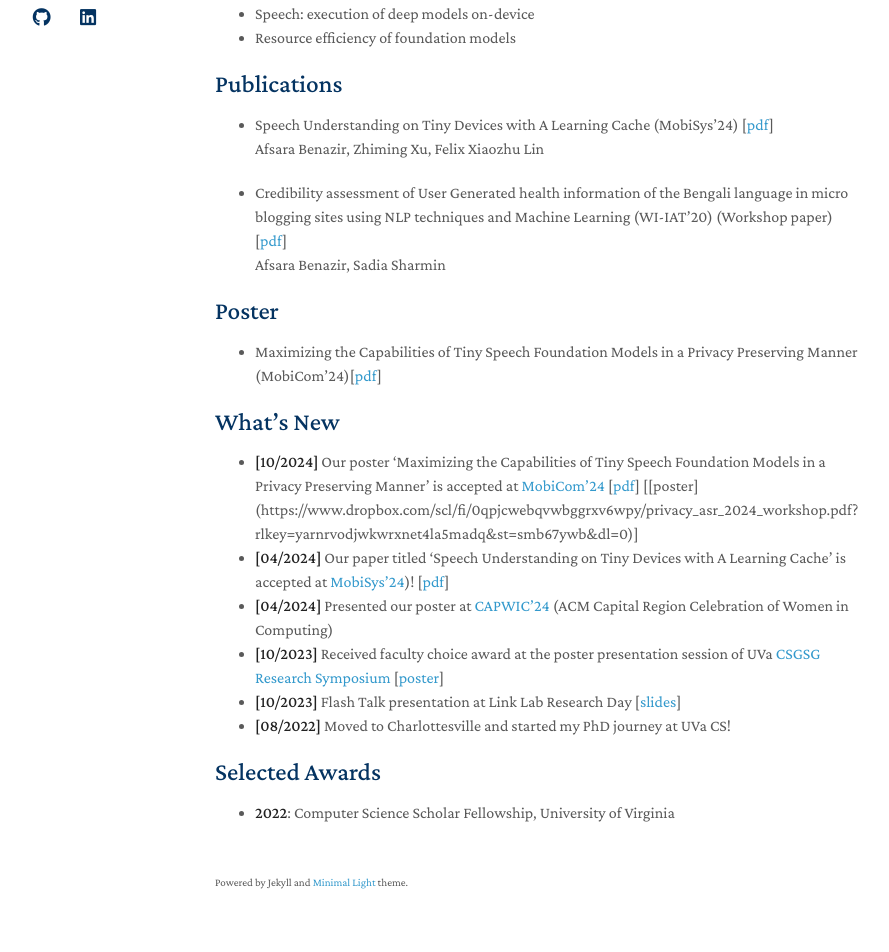
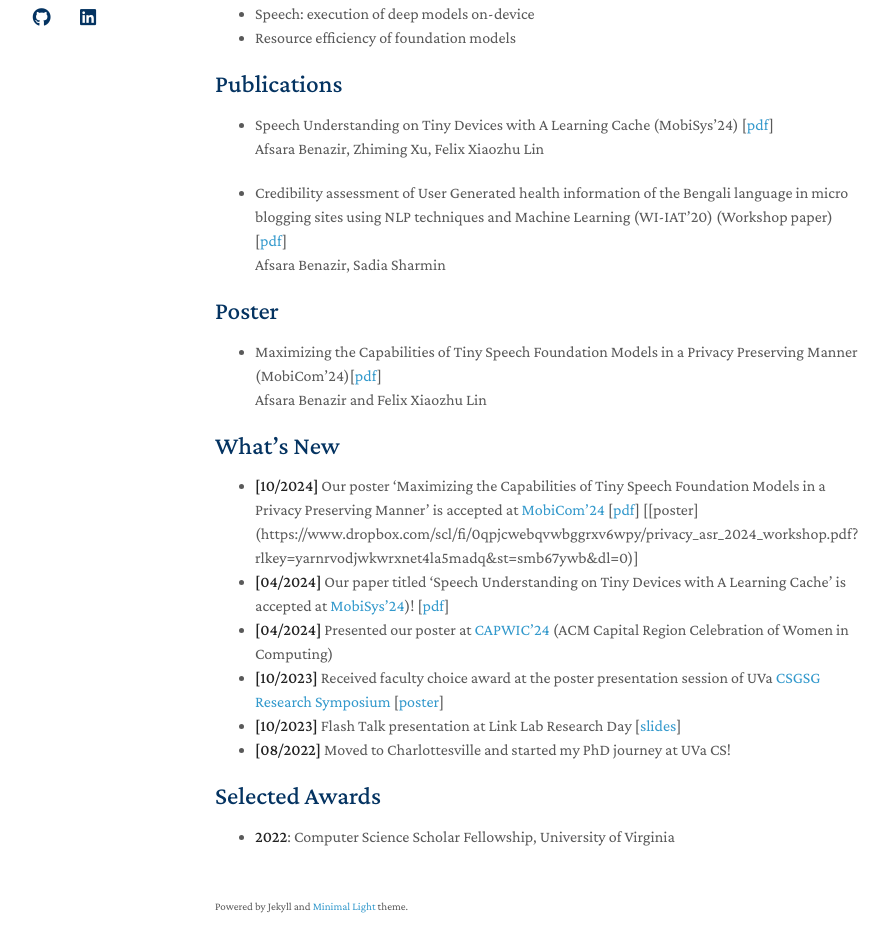
Before and after one commit to afsara-ben/aben.github.io, a Jekyll site: the page built from index.md, in a window 1280 px wide and 1340 px high. Shown: the part 353-1305 px from the top of the window, without its empty margins (255-1144 px from the left). Built offline with Jekyll 4.4.1, drawn with Linux system fonts in a browser that asks for light colours; nearby versions of some CDN libraries; a style sheet for code colours, icons or effects is not loaded; our own code applies the rules of GitHub Pages for plain Markdown files.

Commit message:
Update index.md

```diff
--- a/index.md
+++ b/index.md
@@ -23,7 +23,8 @@ My research interest lies in the domain of Systems X Machine Learning with a par
 Afsara Benazir, Sadia Sharmin
 
 ## Poster
-- Maximizing the Capabilities of Tiny Speech Foundation Models in a Privacy Preserving Manner (MobiCom'24)[[pdf](https://www.dropbox.com/scl/fi/8v54xoto0b34f7xew4a5s/2024_privacy_asr_tiny_poster_final.pdf?rlkey=w52i5xz149u1vuj638p2aiqnh&st=0fzwk4sf&dl=0)]
+- Maximizing the Capabilities of Tiny Speech Foundation Models in a Privacy Preserving Manner (MobiCom'24)[[pdf](https://www.dropbox.com/scl/fi/8v54xoto0b34f7xew4a5s/2024_privacy_asr_tiny_poster_final.pdf?rlkey=w52i5xz149u1vuj638p2aiqnh&st=0fzwk4sf&dl=0)] \
+ Afsara Benazir and Felix Xiaozhu Lin
 
 
 ## What's New
```
